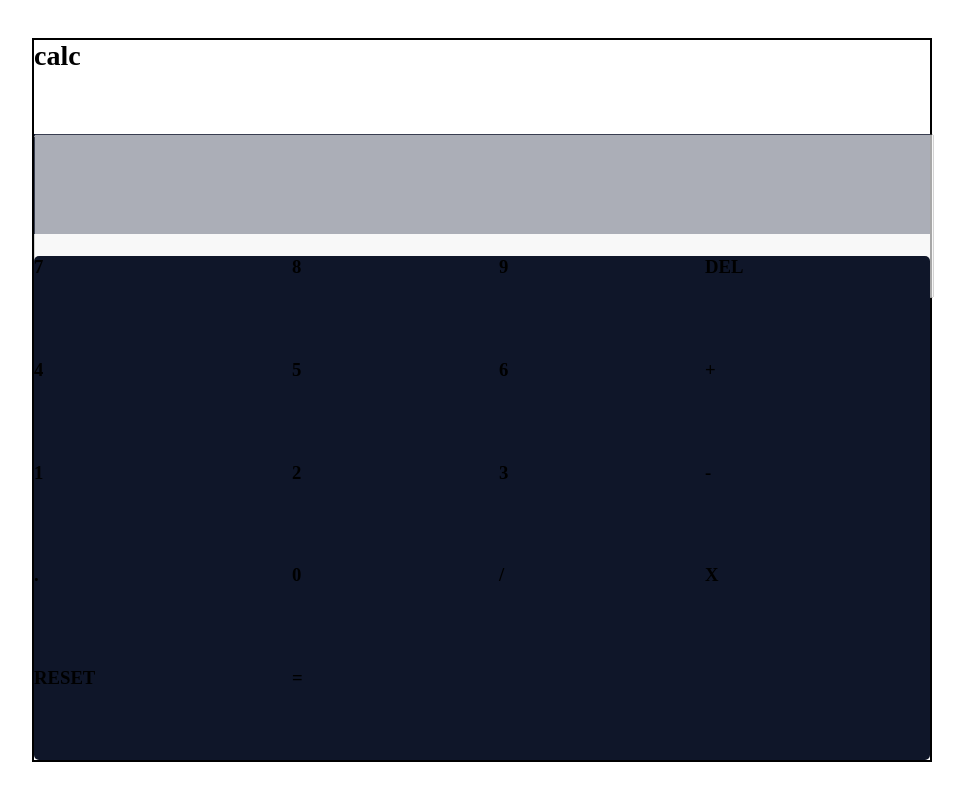
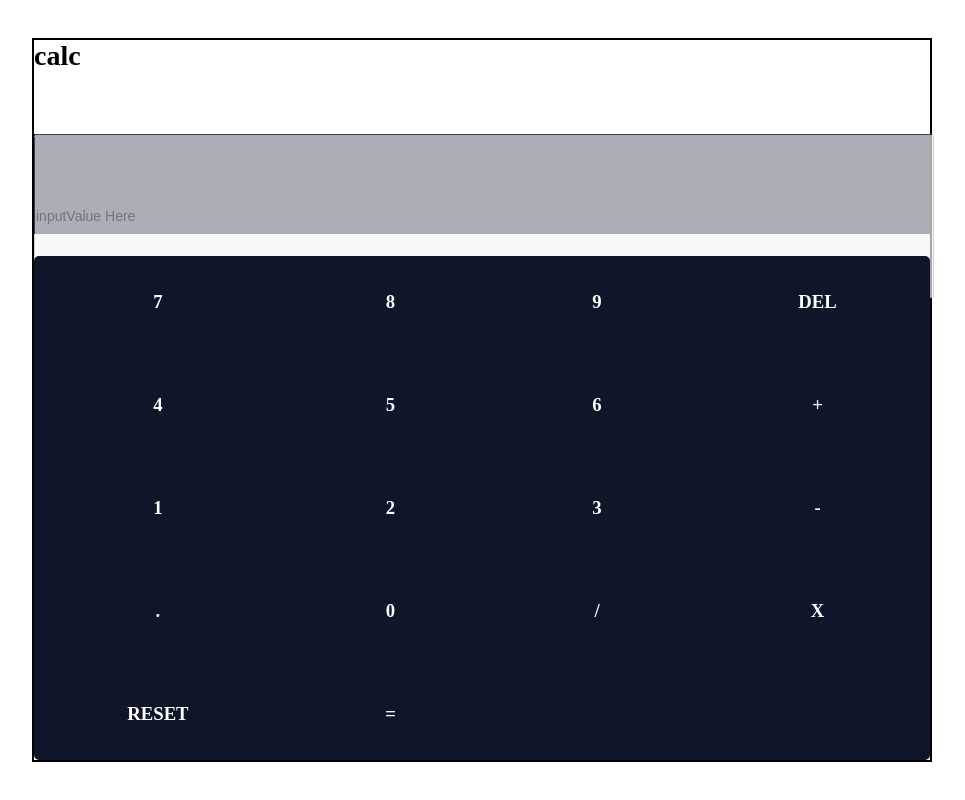
Before and after one commit to jenna-lab/Calculator-OOP, a plain HTML site: page index.html in a window 1280 px wide. Shown: the whole page, without its empty margins (158-1123 px from the left). Drawn offline with Linux system fonts and the light colour scheme.

Commit message:
add html and css

```diff
--- a/index.html
+++ b/index.html
@@ -1,40 +1,44 @@
 <!DOCTYPE html>
 <html lang="en">
 <head>
+    <meta charset="UTF-8">
+    <meta name="viewport" content="width=device-width, initial-scale=1.0">
+    <title>Document</title>
   <meta charset="UTF-8">
   <meta name="viewport" content="width=device-width, initial-scale=1.0"> <!-- displays site properly based on user's device -->
  <title>Calculator</title>
 <link rel="stylesheet" href="style.css">
 </head>
 <body>
+
 <div class="container">
   <div class="calc-box">
     <div class="top-part">
       <h4>calc</h4>
     </div>
     <div class="result">
-      <div class="input1"><input type="text" id="display" disabled></div>
+      <div class="input1"><input type="text" id="display" placeholder="inputValue Here" disabled></div>
 
     </div>
     <div class="entrypoint">
-      <div class="seven"><h3>7</h3></div>
-      <div class="eight"><h3>8</h3></div>
-      <div class="nine"><h3>9</h3></div>
-      <div class="delete"><h3>DEL</h3></div>
-      <div class="four"><h3>4</h3></div>
-      <div class="five"><h3>5</h3></div>
-      <div  class="six"><h3>6</h3></div>
-      <div class="plus"><h3>+</h3></div>
-      <div class="one"><h3>1</h3></div>
-      <div  class="two"><h3>2</h3></div>
-      <div  class="three"><h3>3</h3></div>
-      <div class="minus"><h3>-</h3></div>
-      <div class="period"><h3>.</h3></div>
-      <div class="zero"><h3>0</h3></div>
-      <div class="slash"><h3>/</h3></div>
-      <div class="times"><h3>X</h3></div>
-      <div class="reset"><h3>RESET</h3></div>
-      <div  class="equals"><h3>=</h3></div>
+      <div id="buttons" class="seven"><h3>7</h3></div>
+      <div id="buttons" class="eight"><h3>8</h3></div>
+      <div id="buttons" class="nine"><h3>9</h3></div>
+      <div id="buttons" class="delete"><h3>DEL</h3></div>
+      <div id="buttons" class="four"><h3>4</h3></div>
+      <div id="buttons" class="five"><h3>5</h3></div>
+      <div id="buttons"  class="six"><h3>6</h3></div>
+      <div id="buttons" class="plus"><h3>+</h3></div>
+      <div id="buttons" class="one"><h3>1</h3></div>
+      <div id="buttons"  class="two"><h3>2</h3></div>
+      <div id="buttons"  class="three"><h3>3</h3></div>
+      <div id="buttons" class="minus"><h3>-</h3></div>
+      <div id="buttons" class="period"><h3>.</h3></div>
+      <div id="buttons" class="zero"><h3>0</h3></div>
+      <div id="buttons" class="slash"><h3>/</h3></div>
+      <div id="buttons" class="times"><h3>X</h3></div>
+      <div id="buttons" class="reset"><h3>RESET</h3></div>
+      <div id="buttons"  class="equals"><h3>=</h3></div>
     </div>
 
   </div>
```
